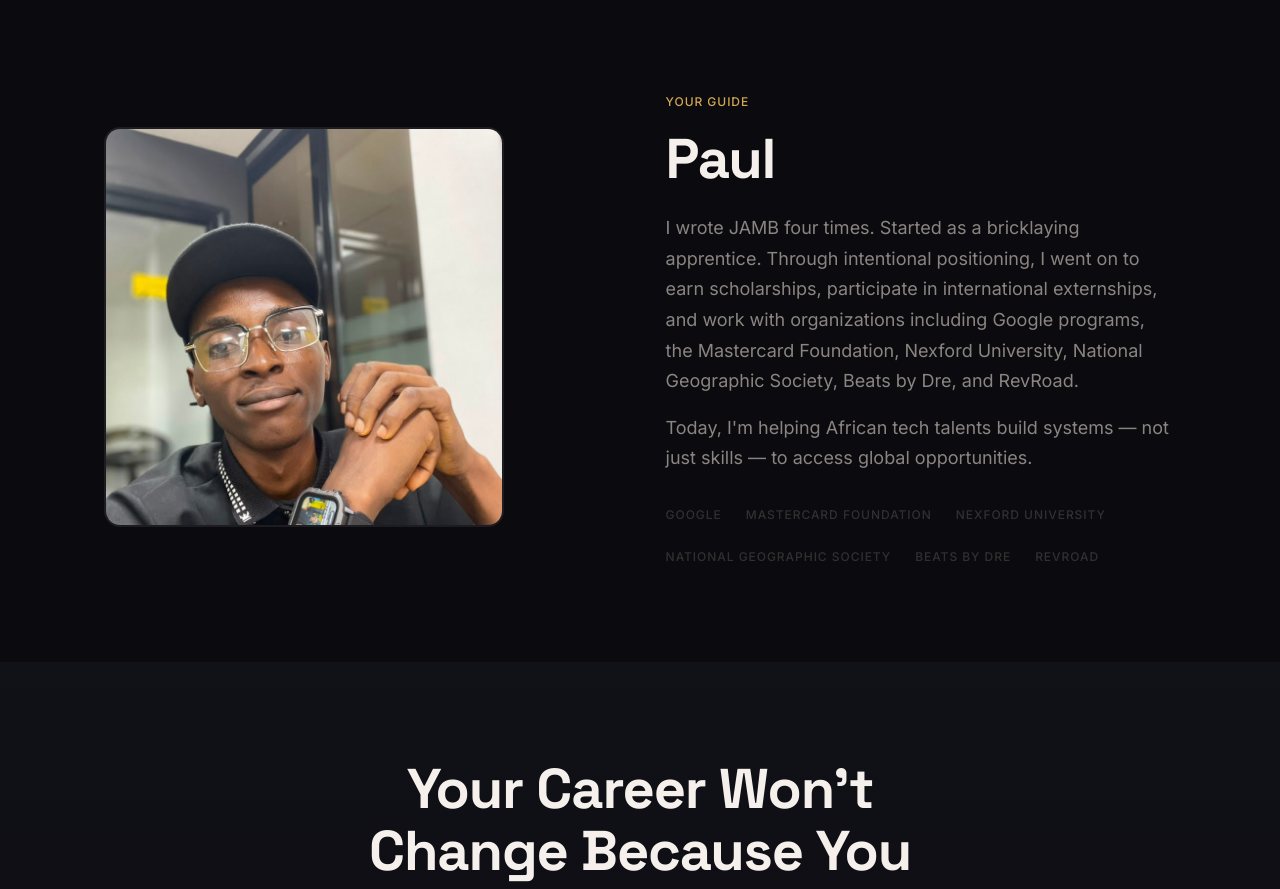
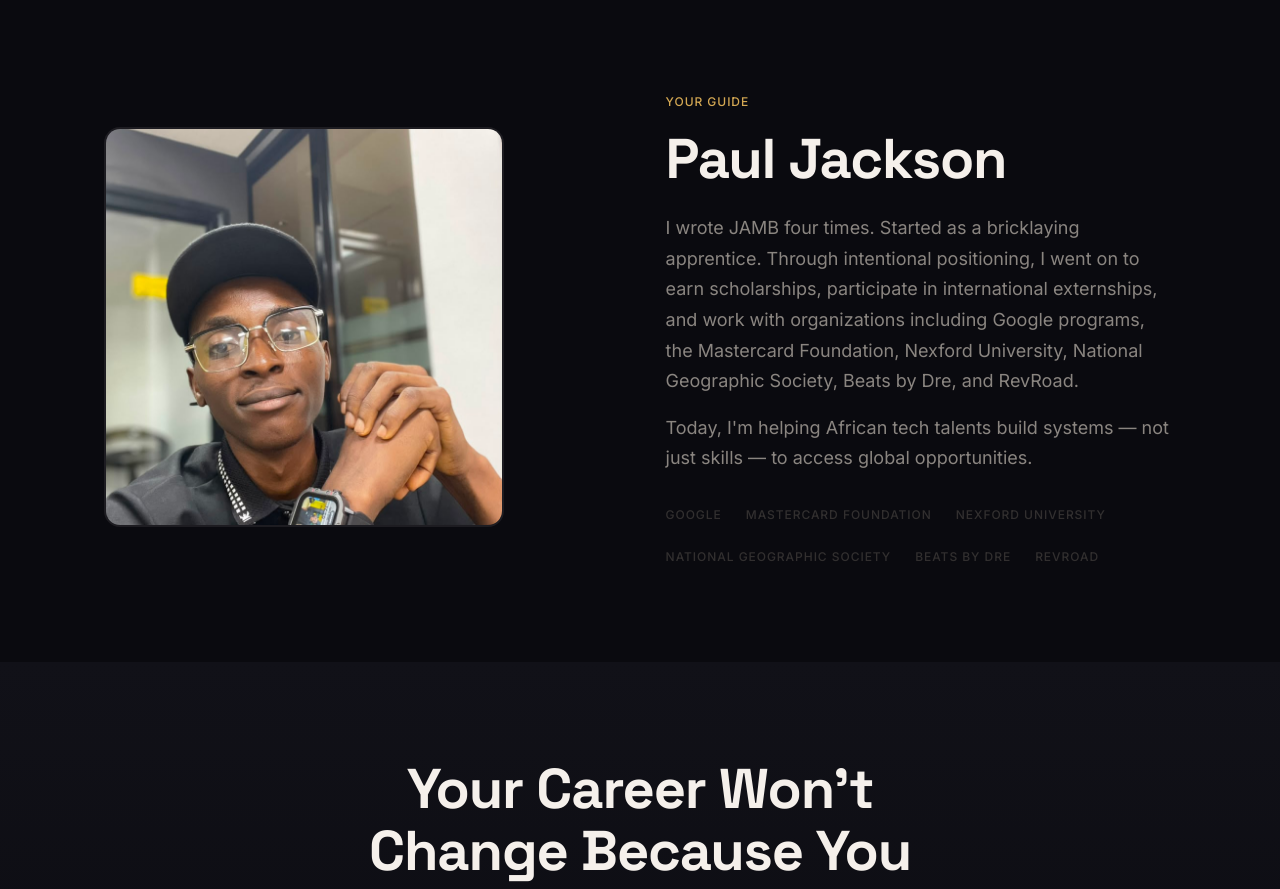
Before and after one commit to JackiePa501/TechiesFromTrenches, a React (Vite) app: page / in a window 1280 px wide. Shown: the part 4180-5069 px from the top of the page. Built offline with nearby package versions, Linux system fonts and the light colour scheme; the HTML template or start-up script is replaced by a standard one.

Commit message:
About updated

```diff
--- a/src/sections/About.tsx
+++ b/src/sections/About.tsx
@@ -110,7 +110,7 @@ export default function About() {
                 opacity: 0,
               }}
             >
-              Paul
+              Paul Jackson
             </h2>
 
             <div
```
